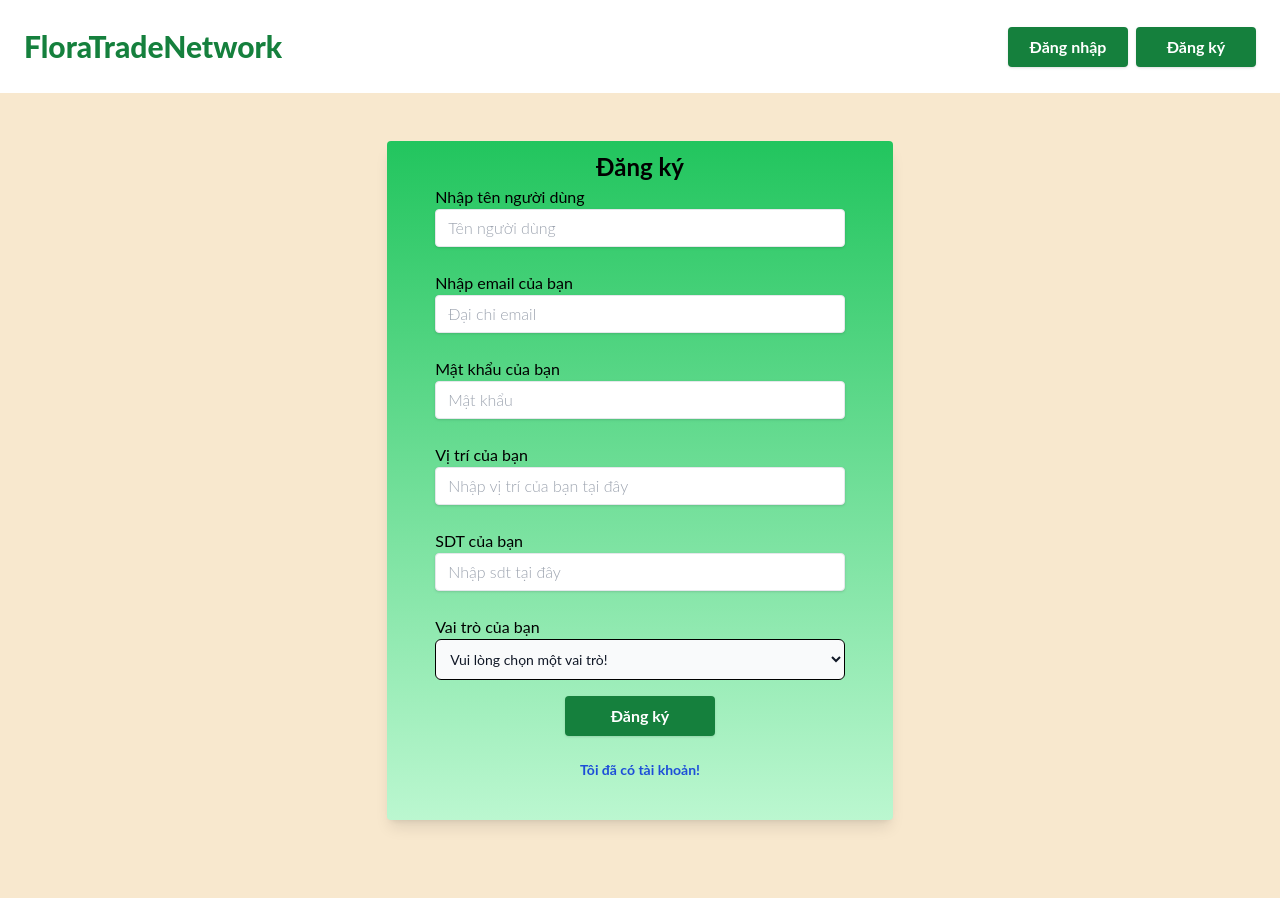
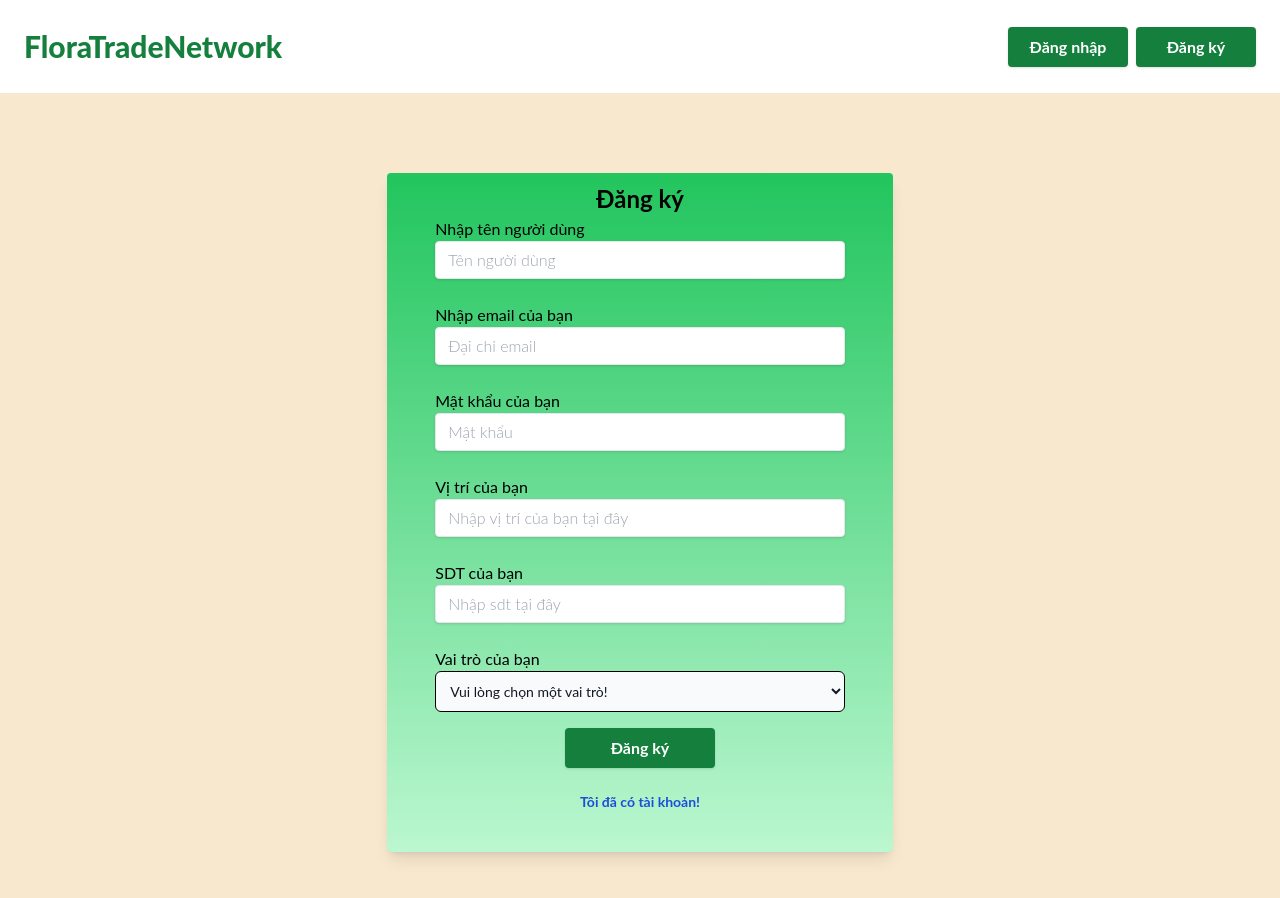
Before and after one commit to TranQuocHuuSOS/sell-bonsai-for-you, a React (Create React App) app: page /Signup in a window 1280 px wide. Shown: the top 898 px of the page. Built offline with nearby package versions, Linux system fonts and the light colour scheme.

Commit message:
done interface

```diff
--- a/src/View/User/Discussion.jsx
+++ b/src/View/User/Discussion.jsx
@@ -628,7 +628,7 @@ const Discussion = (url) => {
                       alt=""
                     ></img>
                     <h4 className="font-semibold text-gray-400 mx-4">
-                      Bài đăng ẩn danh
+                    Bài đăng ẩn danh
                     </h4>
                   </div>
                   <div className="cursor-pointer flex items-center hover:bg-gray-300 rounded">
--- a/src/components/Account/Signup.jsx
+++ b/src/components/Account/Signup.jsx
@@ -81,7 +81,7 @@ function isValidEmail(email) {
         (window.location.href = "/Signin")
       ) : (
         <div className="px-2 py-8 flex items-center justify-center lg:min-h-[120vh] xl:min-h-[120vh]">
-          <form className="bg-white p-2 sm:px-4 md:px-6 lg:px-8 xl:px-8    rounded sm:w-[60%] md:w-[50%] lg:w-[40%]  xl:w-[40%] shadow-lg  bg-gradient-to-b  from-green-500 to-green-200 ">
+          <form className="bg-white mt-16 p-2 sm:px-4 md:px-6 lg:px-8 xl:px-8    rounded sm:w-[60%] md:w-[50%] lg:w-[40%]  xl:w-[40%] shadow-lg  bg-gradient-to-b  from-green-500 to-green-200 ">
             <h3 className="text-center font-bold text-[20px] md:text-[24px] lg:text-[24px] xl:text-[24px]">
               Đăng ký
             </h3>
```
